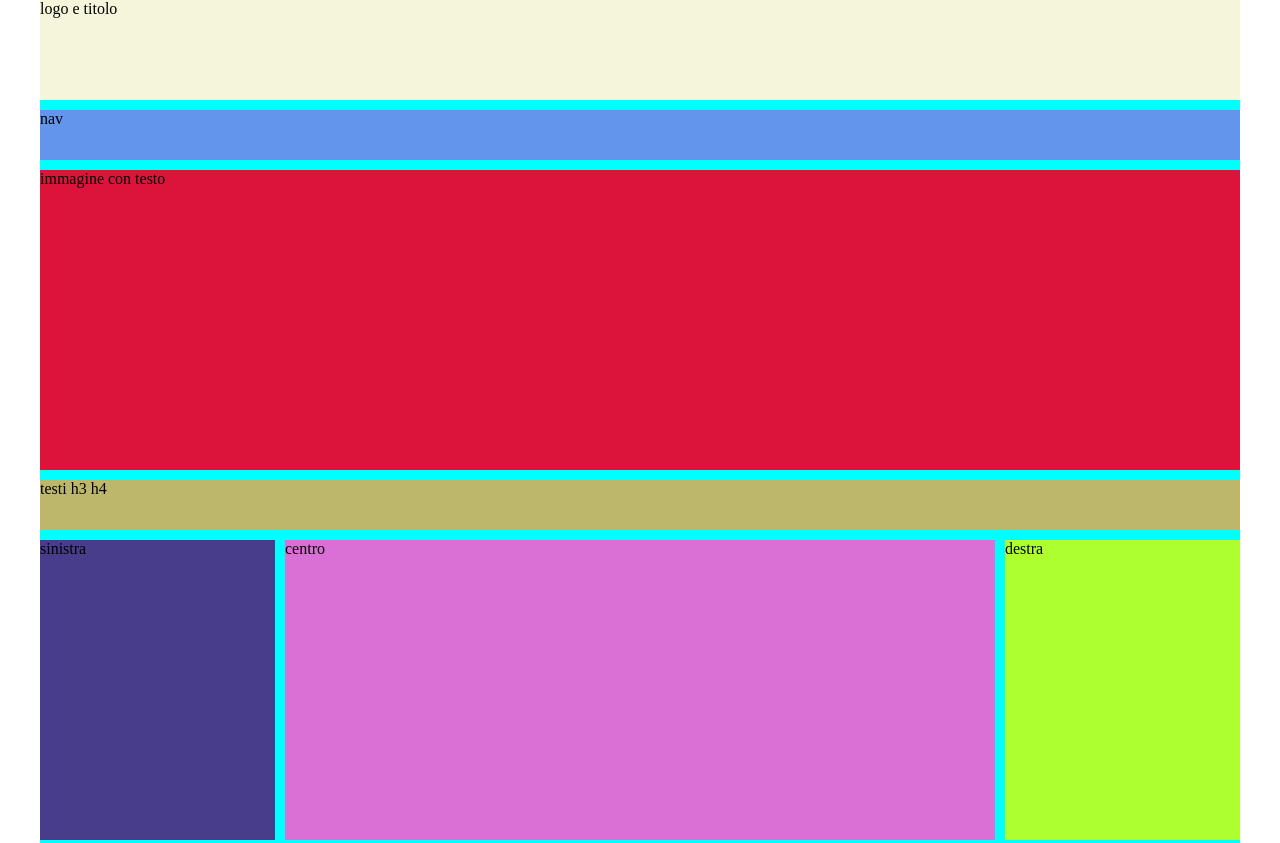
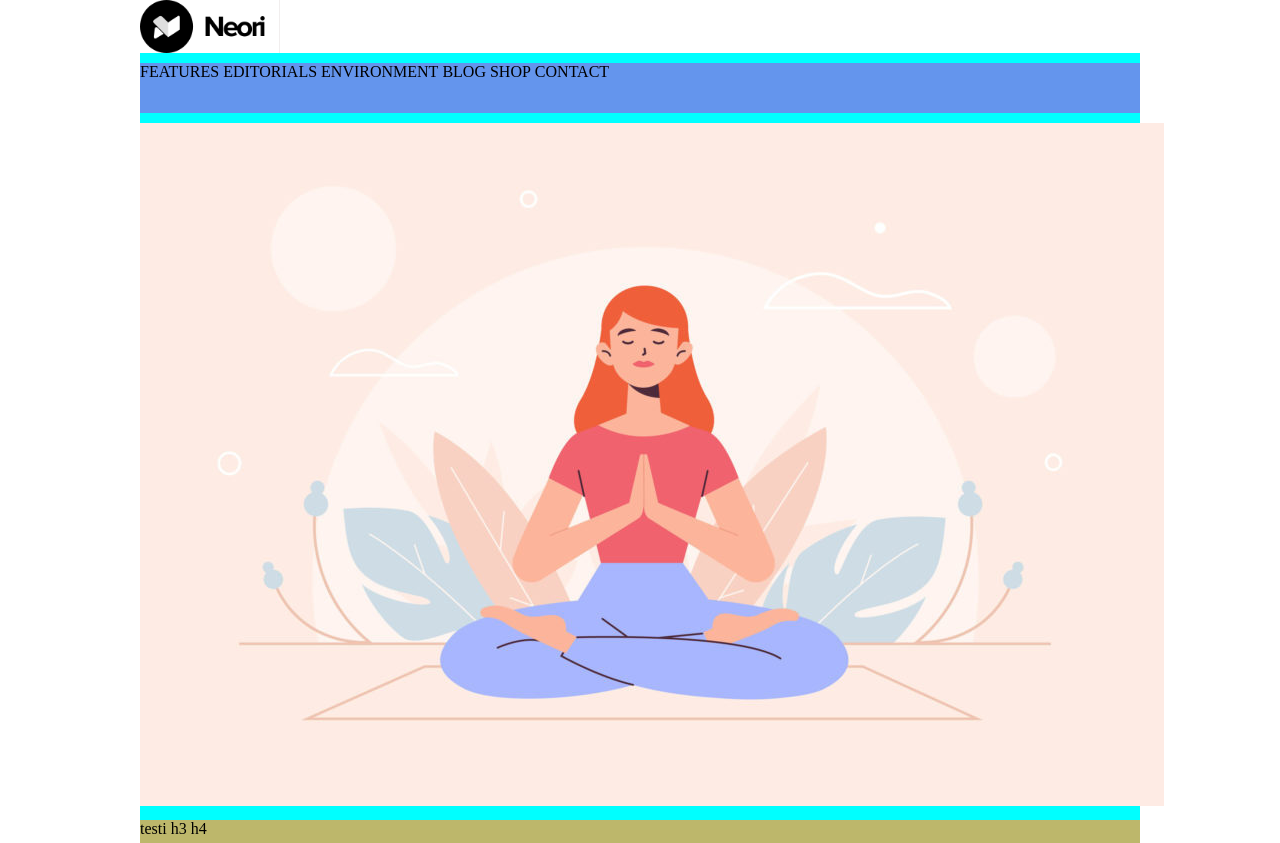
Before and after one commit to 0ttone/htmlcss-wp, a plain HTML site: page index.html in a window 1280 px wide. Shown: the top 843 px of the page. Drawn offline with Linux system fonts and the light colour scheme.

Commit message:
prima stesura logo nav topimg

```diff
--- a/css/style.css
+++ b/css/style.css
@@ -19,16 +19,34 @@
 }
 
 .container {
-    max-width: 1200px;
+    max-width: 1000px;
     margin: 0 auto;
     background: aqua;
 
 
 }
 
+.logo {
+    width: 140px;
+    border-right: 1px solid rgb(241, 238, 238);
+}
+.logo img {
+    width: 125px;
+    vertical-align: middle;
+}
+
 header {
-    height: 100px;
-    background: beige;
+
+    background: white;
+}
+
+ul {
+    list-style: none;
+
+}
+
+li {
+    display: inline;
 }
 
 nav {
@@ -37,9 +55,9 @@ nav {
     margin-top: 10px;
 }
 
-.top-box {
-    height: 300px;
-    background: crimson;
+.top-box img{
+    /* height: 300px; */
+
     margin-top: 10px;
 }
 
--- a/index.html
+++ b/index.html
@@ -15,15 +15,24 @@
     <div class="container">
 
         <header>
-            logo e titolo
+            <div class="logo"><img src="./img/logo.png" alt="logo">
+
+            </div>
         </header>
 
         <nav>
-            nav
+            <ul>
+                <li>FEATURES</li>
+                <li>EDITORIALS</li>
+                <li>ENVIRONMENT</li>
+                <li>BLOG</li>
+                <li>SHOP</li>
+                <li>CONTACT</li>
+            </ul>
         </nav>
 
         <div class="top-box">
-            immagine con testo
+            <img src="./img/banner.jpg" alt="banner">
         </div>
 
         <div class="intro">
```
